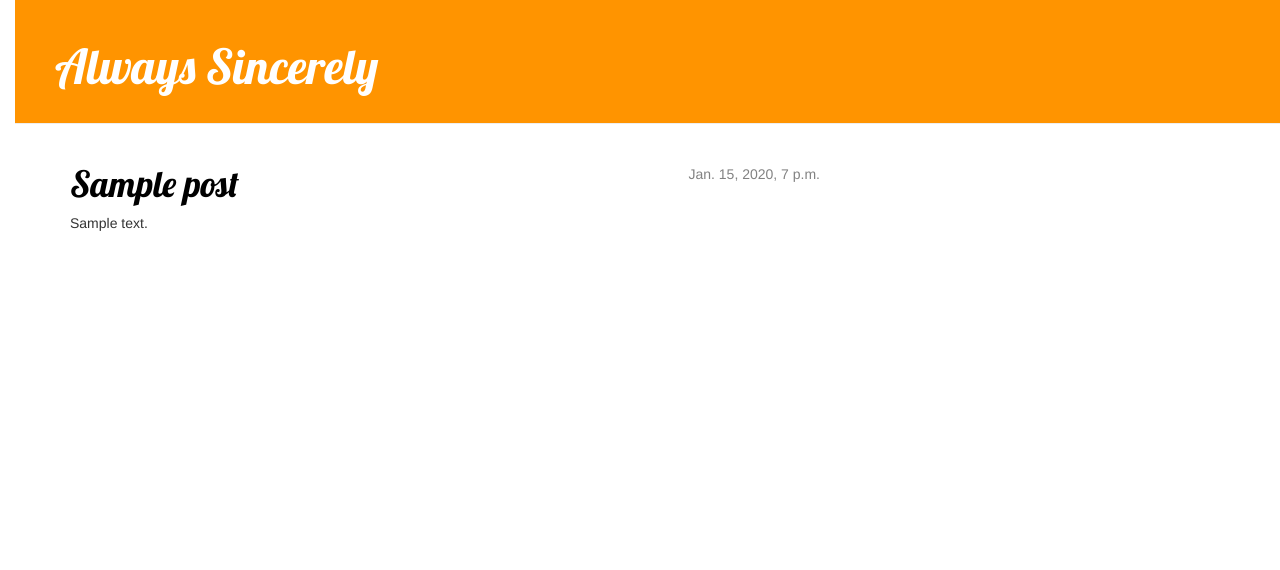
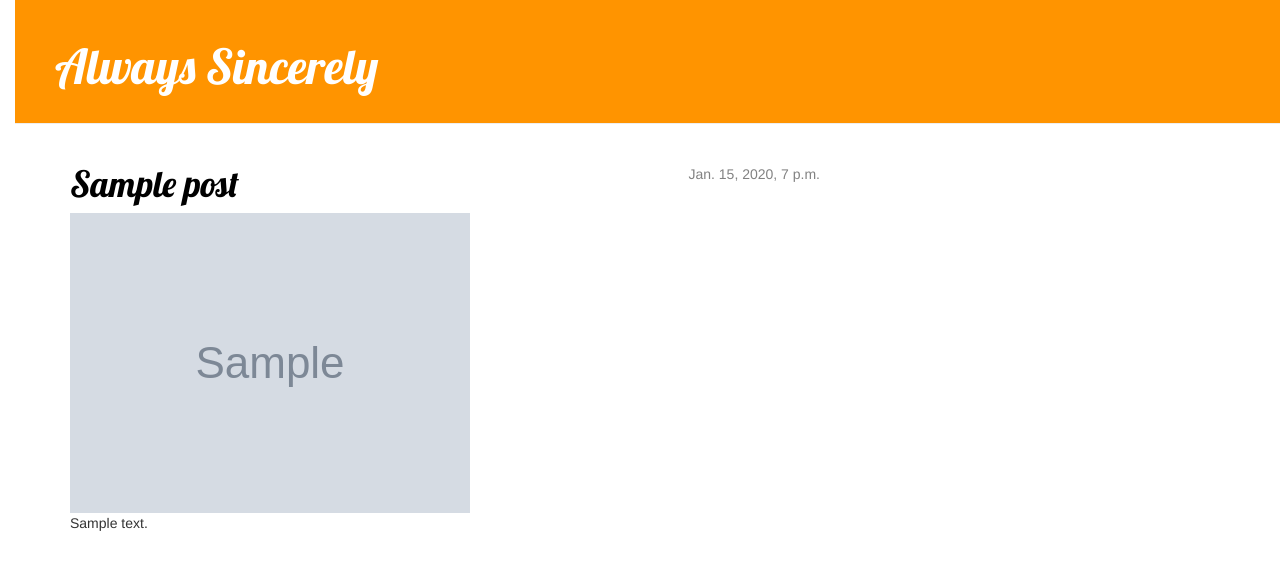
Before and after one commit to yangchibok/the-first-blog, a Django app: template blog/templates/blog/post_list.html in a window 1280 px wide. Shown: the top 570 px of the page. Run offline with Django 3.2, Linux system fonts and the light colour scheme; the template is opened without the code that fills it: values that come from a table or form of the project are taken from there, others are empty; tables that the repository leaves empty hold one stand-in row (values such as "Sample post"); grey boxes marked "Sample" are stand-in pictures; some libraries are stand-ins or nearby versions.

Commit message:
added pics in the list

```diff
--- a/blog/templates/blog/post_list.html
+++ b/blog/templates/blog/post_list.html
@@ -7,6 +7,12 @@
                         {{ post.published_date }}
                     </div>
                     <h1><a href="{% url 'post_detail' pk=post.pk %}">{{ post.title }}</a></h1>
+                    <style>
+                    img { max-width: 100%; }
+                    </style>
+                    {% if post.photo %}
+                        <img src="{{ post.photo.url }}" />
+                    {% endif %}
                     <p>{{ post.text|linebreaksbr }}</p>
                 </div>
              {% endfor %}
```
